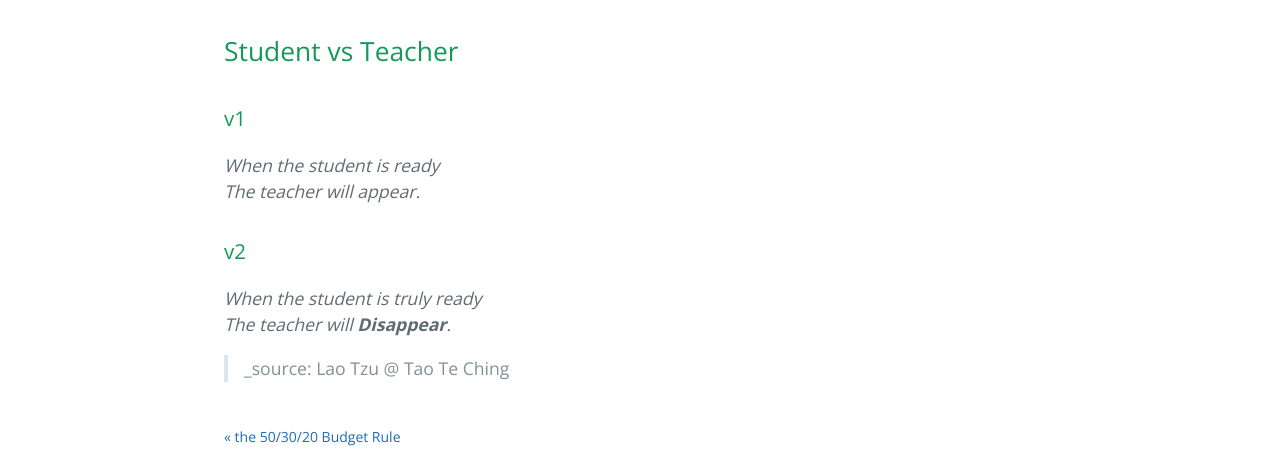
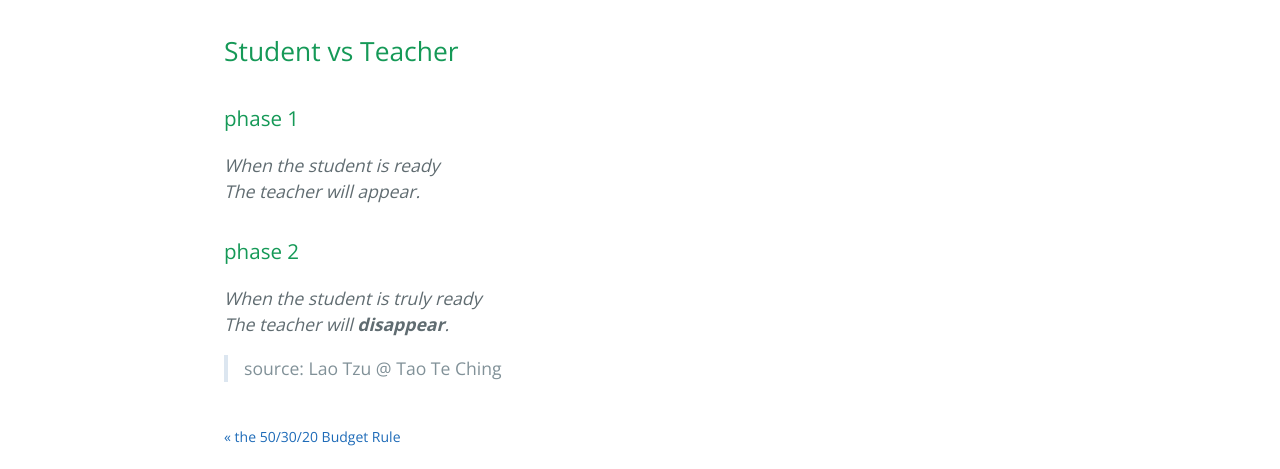
Before and after one commit to jokeru/seeds, a Jekyll site: the page built from _posts/2020-06-28-student_vs_teacher.md, in a window 1280 px wide. Shown: the part 240-709 px from the top of the page. Built offline with Jekyll 4.4.1, drawn with Linux system fonts in a browser that asks for light colours.

Commit message:
Update 2020-06-28-student_vs_teacher.md

```diff
--- a/_posts/2020-06-28-student_vs_teacher.md
+++ b/_posts/2020-06-28-student_vs_teacher.md
@@ -7,14 +7,14 @@ date: 2020-06-28
 
 ## Student vs Teacher
 
-### v1
+### phase 1
 
 *When the student is ready
 The teacher will appear.*
 
-### v2
+### phase 2
 
 *When the student is truly ready
-The teacher will **Disappear**.*
+The teacher will **disappear**.*
 
-> _source: Lao Tzu @ Tao Te Ching
+> source: Lao Tzu @ Tao Te Ching
```
